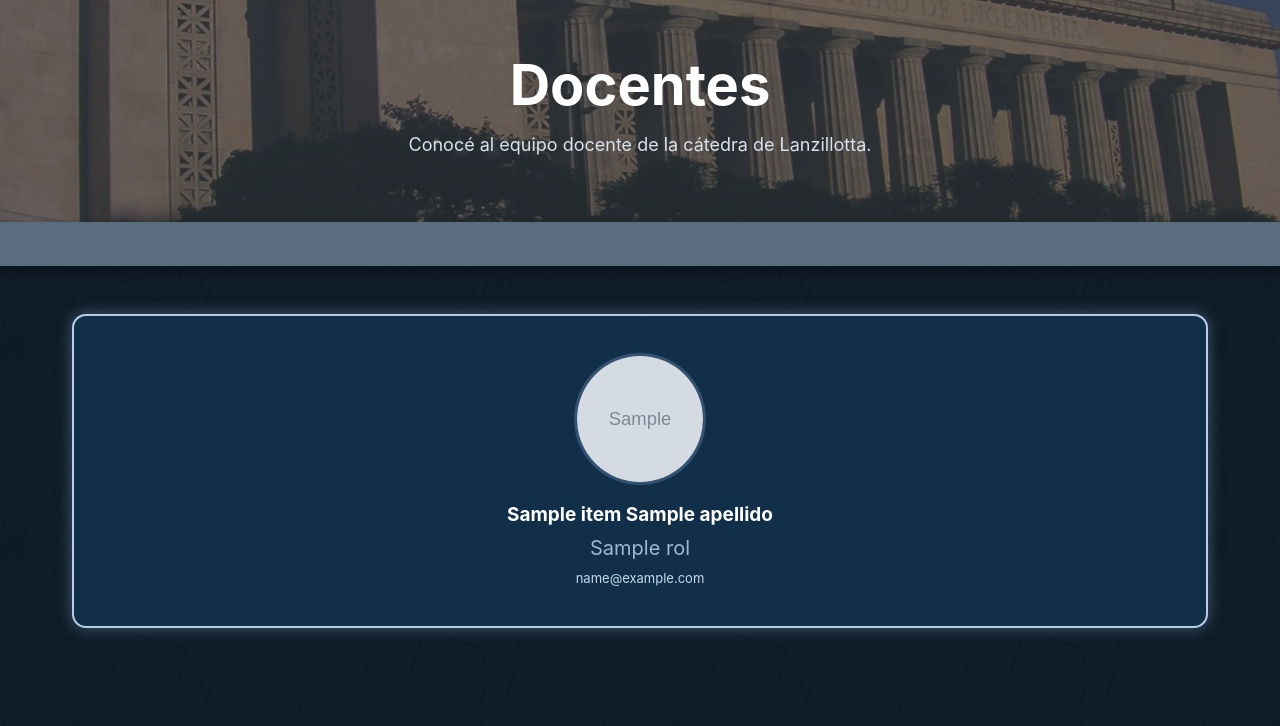
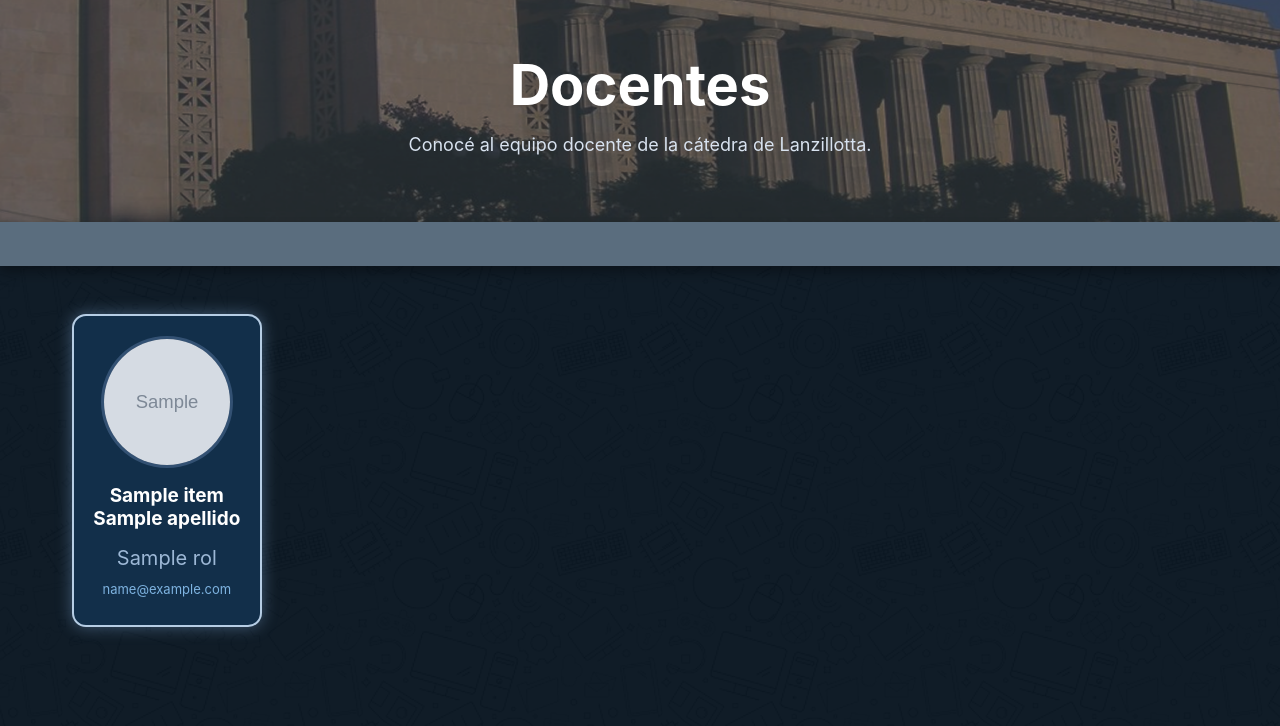
Before and after one commit to Valencua/IDS-Lanzillota-web, a Flask app: page /docentes in a window 1280 px wide. Shown: the part 74-800 px from the top of the page. Run offline with Flask 3, Linux system fonts and the light colour scheme; grey boxes marked "Sample" are stand-in pictures; a database or web service that is not in the repository returns one stand-in record (values such as "Sample title"); data that the repository does not hold is empty; some web fonts are replaced.

Commit message:
ajuste visual tarjetas docentes

```diff
--- a/static/css/public.css
+++ b/static/css/public.css
@@ -453,15 +453,21 @@
 
 .docentes-grid {
     display: grid;
-    grid-template-columns: repeat(auto-fit, minmax(180px, 1fr));  /* se acomoda solo */
+    grid-template-columns: repeat(auto-fill, minmax(180px, 1fr));
     gap: 47px;
 }
 .docente-card {
+    display: grid;
+    grid-template-rows: subgrid;
+    grid-row: span 4;
+    row-gap: 6px;
+    justify-items: center;
+    align-items: center;
     background: #122F4A;
     border: 2px solid rgba(200, 222, 245, 0.9);
     box-shadow: 0 0 16px rgba(140, 185, 235, 0.40);
     border-radius: 14px;
-    padding: 37px 18px;
+    padding: 20px 18px;
     text-align: center;
     transition: box-shadow 0.2s ease, transform 0.2s ease;
 }
@@ -469,7 +475,6 @@
     transform: translateY(-4px);
     box-shadow: 0 0 28px rgba(160, 200, 240, 0.7);
 }
-
 .docente-card__photo {
     display: block;
     width: 132px;
@@ -478,17 +483,40 @@
     border-radius: 50%;
     object-fit: cover;
     object-position: center;
-    flex-shrink: 0;
-    margin: 0 auto 16px;
+    margin: 0 0 10px;
     background: #1c3350;
     border: 3px solid rgba(120, 170, 220, 0.25);
 }
 
-.docente-card__name { color: #ffffff; font-weight: 700; font-size: 19px; margin-bottom: 4px; }
-.docente-card__role { color: #9db8d6; font-size: 20px; }
+.docente-card__name,
+.docente-card__role,
+.docente-card__email {
+    width: 100%;
+    margin: 0;
+    text-align: center;
+}
+
+.docente-card__name {
+    color: #ffffff;
+    font-weight: 700;
+    font-size: 19px;
+    line-height: 1.25;
+}
+.docente-card__role {
+    color: #9db8d6;
+    font-size: 20px;
+    line-height: 1.3;
+}
+.docente-card__email {
+    color: #7eb3e0;
+    font-size: 13px;
+    line-height: 1.35;
+    word-break: break-word;
+    margin-top: -10px;
+}
 
 @media (max-width: 560px) {
-    .docentes-grid { grid-template-columns: repeat(auto-fit, minmax(140px, 1fr)); gap: 16px; }
+    .docentes-grid { grid-template-columns: repeat(auto-fill, minmax(140px, 1fr)); gap: 16px; }
     .docente-card__photo { width: 108px; height: 108px; }
 }
 
@@ -624,12 +652,3 @@
 }
 .modal__btn--ghost   { background: #eceef3; color: #374151; }
 .modal__btn--primary { background: #26a354; color: #ffffff; }   /* verde WhatsApp */
-
-.docente-card__email {
-    display: block;
-    margin-top: 6px;
-    color: #c5d8ee;
-    font-size: 13px;
-    text-decoration: none;
-    word-break: break-all;
-}
--- a/templates/public/docentes.html
+++ b/templates/public/docentes.html
@@ -22,9 +22,7 @@
                     <img src="{{ d.foto if d.foto else url_for('static', filename='img/user.svg') }}" alt="{{ d.nombre }}" class="docente-card__photo">
                     <h3 class="docente-card__name">{{ d.nombre}} {{d.apellido}} </h3>
                     <p class="docente-card__role">{{ d.rol }}</p>
-                    {% if d.email %}
-                    <a class="docente-card__email">{{ d.email }}</a>
-                    {% endif %}
+                    <a class="docente-card__email">{{ d.email or '' }}</a>
                 </article>
                 {% endfor %}
             </div>
```
